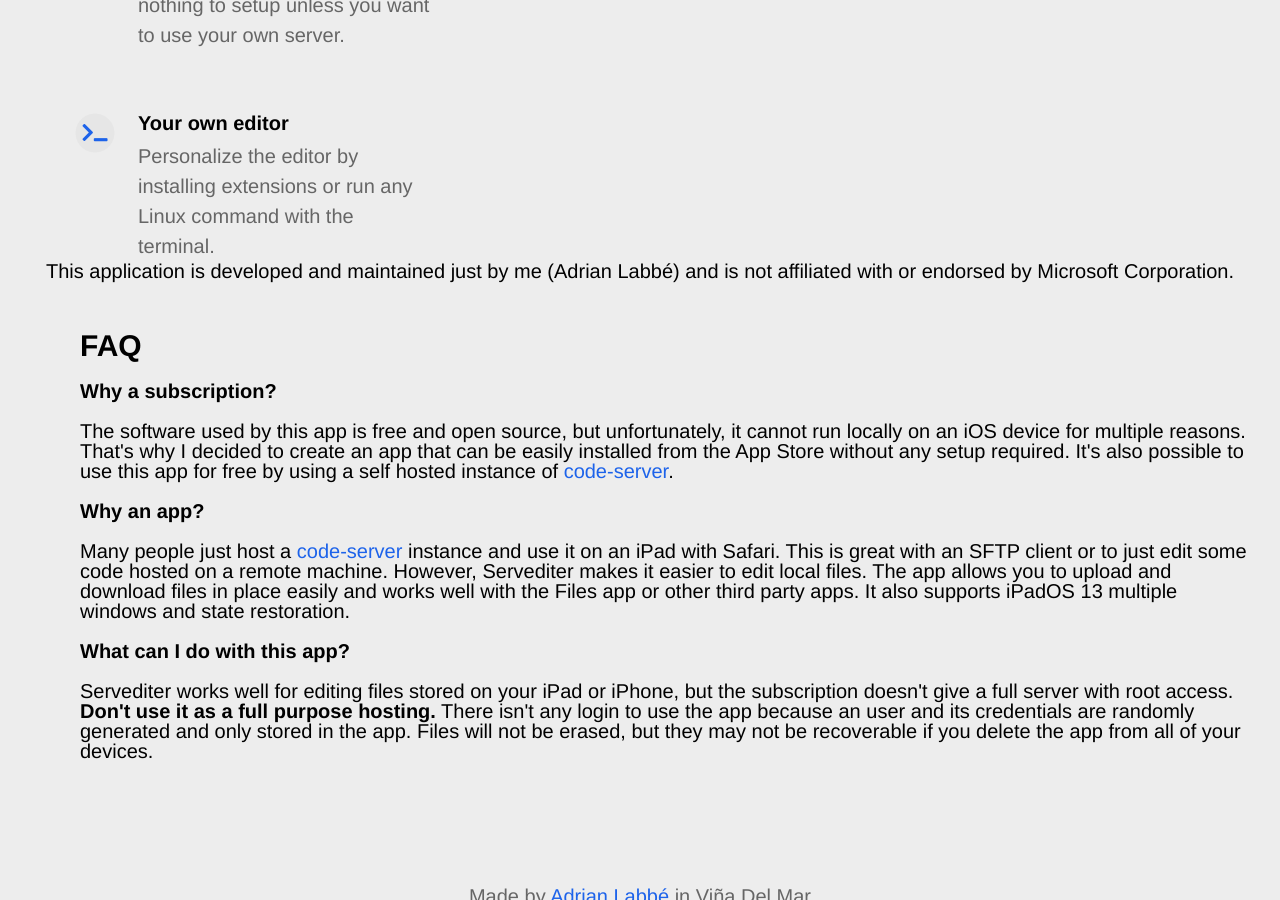
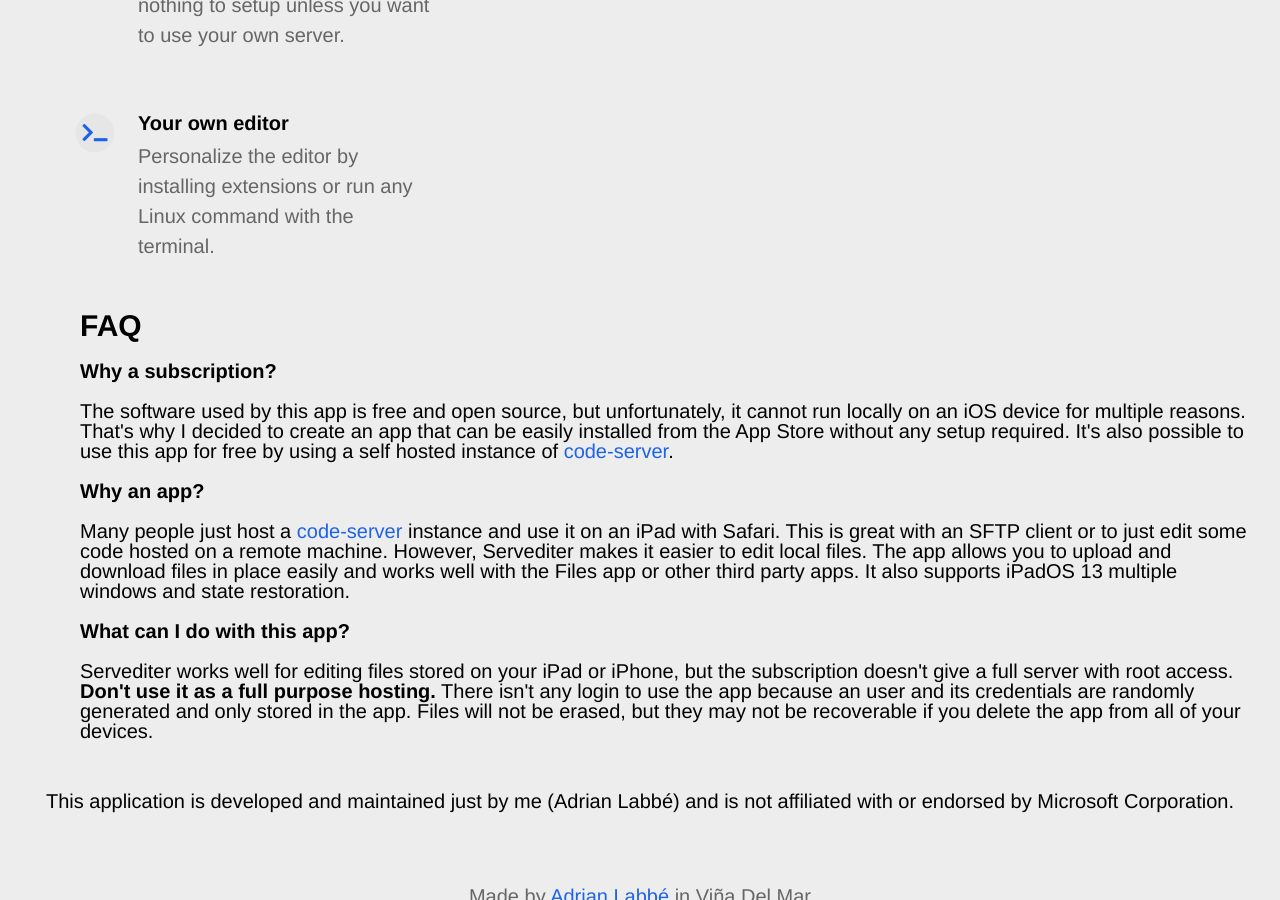
Before and after one commit to ColdGrub1384/servediter.app, a Jekyll site: the page built from index.html, in a window 1280 px wide and 900 px high, scrolled down 1212 px. Built offline with Jekyll 4.4.1, drawn with Linux system fonts in a browser that asks for light colours; nearby versions of some CDN libraries.

Commit message:
Update footer

```diff
--- a/_layouts/default.html
+++ b/_layouts/default.html
@@ -61,10 +61,6 @@
                     {% include appstoreimages.html %}
                 </div>
 
-                <p style="text-align: center">
-                This application is developed and maintained just by me (Adrian Labbé) and is not affiliated with or endorsed by Microsoft Corporation.
-                <p/>
-
                 <div style="padding-top: 50px; padding-right: 30px; padding-bottom: 50px; padding-left: 80px;">
                     <h1>FAQ</h1>
                     <br/>
@@ -80,6 +76,11 @@
                     <br/>
                     <p>Servediter works well for editing files stored on your iPad or iPhone, but the subscription doesn't give a full server with root access. <b>Don't use it as a full purpose hosting.</b> There isn't any login to use the app because an user and its credentials are randomly generated and only stored in the app. Files will not be erased, but they may not be recoverable if you delete the app from all of your devices.</p>
                 </div>
+
+                <p style="text-align: center">
+                This application is developed and maintained just by me (Adrian Labbé) and is not affiliated with or endorsed by Microsoft Corporation.
+                <p/>
+
                 <div>
                     {% include footer.html %}
                 </div>
```
